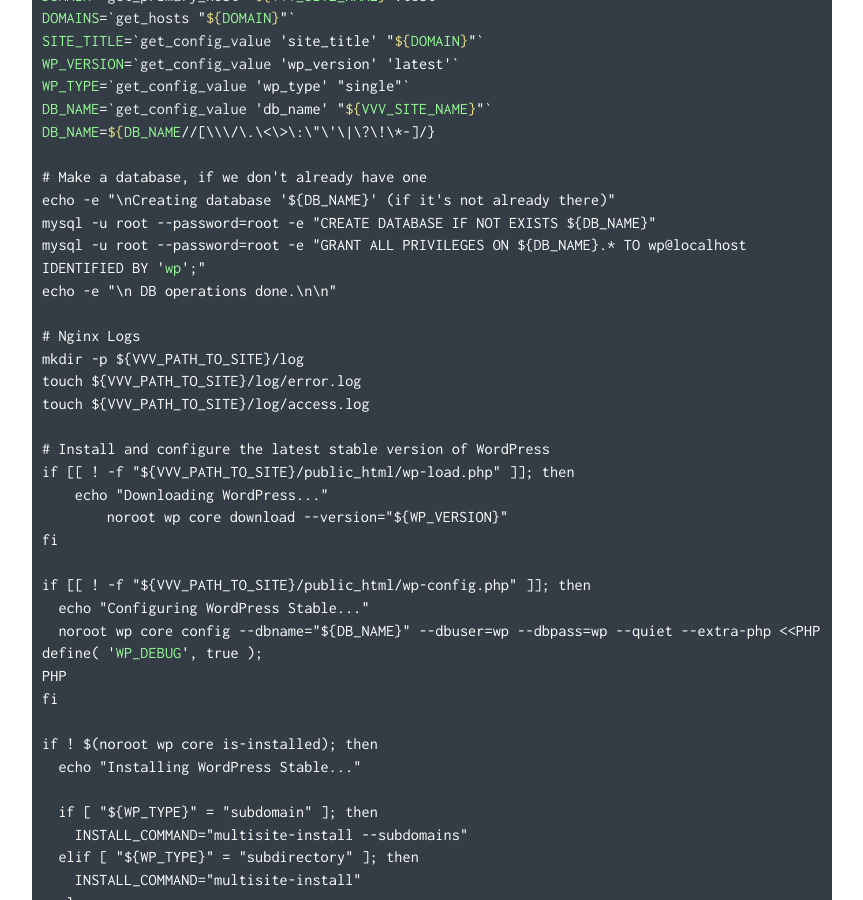
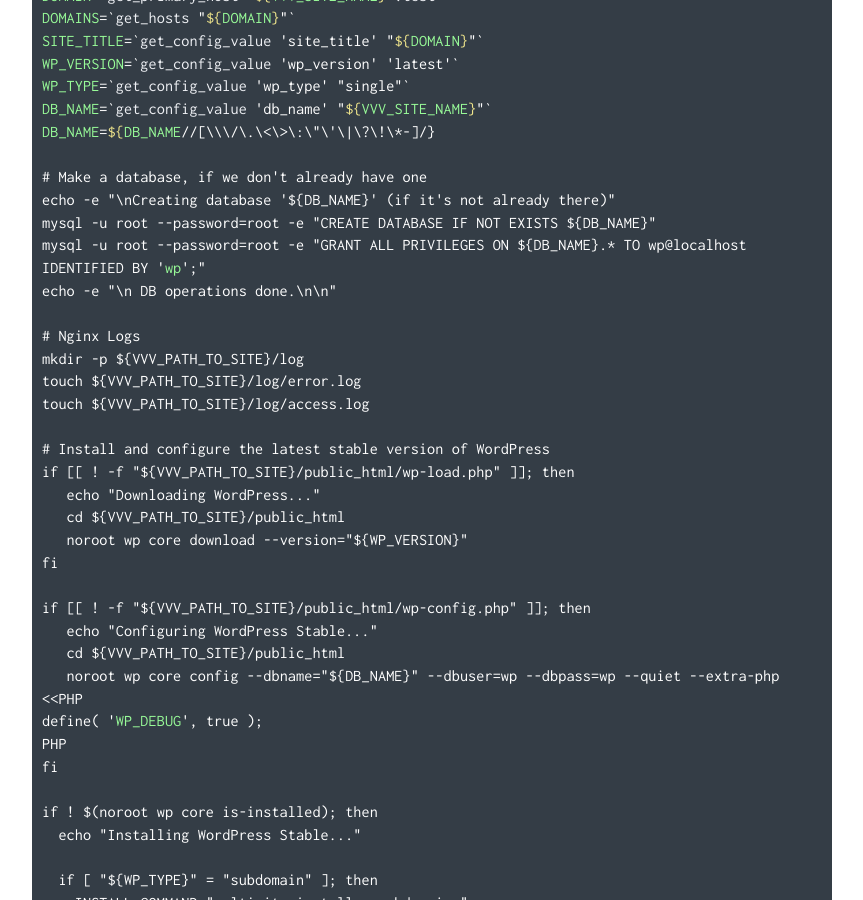
Before and after one commit to Varying-Vagrant-Vagrants/varyingvagrantvagrants.org, a Jekyll site: the page built from docs/en-US/site-templates/setup-script.md, in a window 1280 px wide and 900 px high, scrolled down 976 px. Shown: the whole window, without its empty margins (358-1221 px from the left). Built offline with Jekyll 4.4.1, drawn with Linux system fonts in a browser that asks for light colours.

Commit message:
Update setup-script.md
When no instance of WordPress is found, the `wp core install` command is run inside the `/provision` directory instead of `${VVV_PATH_TO_SITE}/public_html`.
This change switches to `/public_html` before running the command.

```diff
--- a/docs/en-US/site-templates/setup-script.md
+++ b/docs/en-US/site-templates/setup-script.md
@@ -46,13 +46,15 @@ touch ${VVV_PATH_TO_SITE}/log/access.log
 
 # Install and configure the latest stable version of WordPress
 if [[ ! -f "${VVV_PATH_TO_SITE}/public_html/wp-load.php" ]]; then
-    echo "Downloading WordPress..."
-	noroot wp core download --version="${WP_VERSION}"
+   echo "Downloading WordPress..."
+   cd ${VVV_PATH_TO_SITE}/public_html
+   noroot wp core download --version="${WP_VERSION}"
 fi
 
 if [[ ! -f "${VVV_PATH_TO_SITE}/public_html/wp-config.php" ]]; then
-  echo "Configuring WordPress Stable..."
-  noroot wp core config --dbname="${DB_NAME}" --dbuser=wp --dbpass=wp --quiet --extra-php <<PHP
+   echo "Configuring WordPress Stable..."
+   cd ${VVV_PATH_TO_SITE}/public_html
+   noroot wp core config --dbname="${DB_NAME}" --dbuser=wp --dbpass=wp --quiet --extra-php <<PHP
 define( 'WP_DEBUG', true );
 PHP
 fi
```
